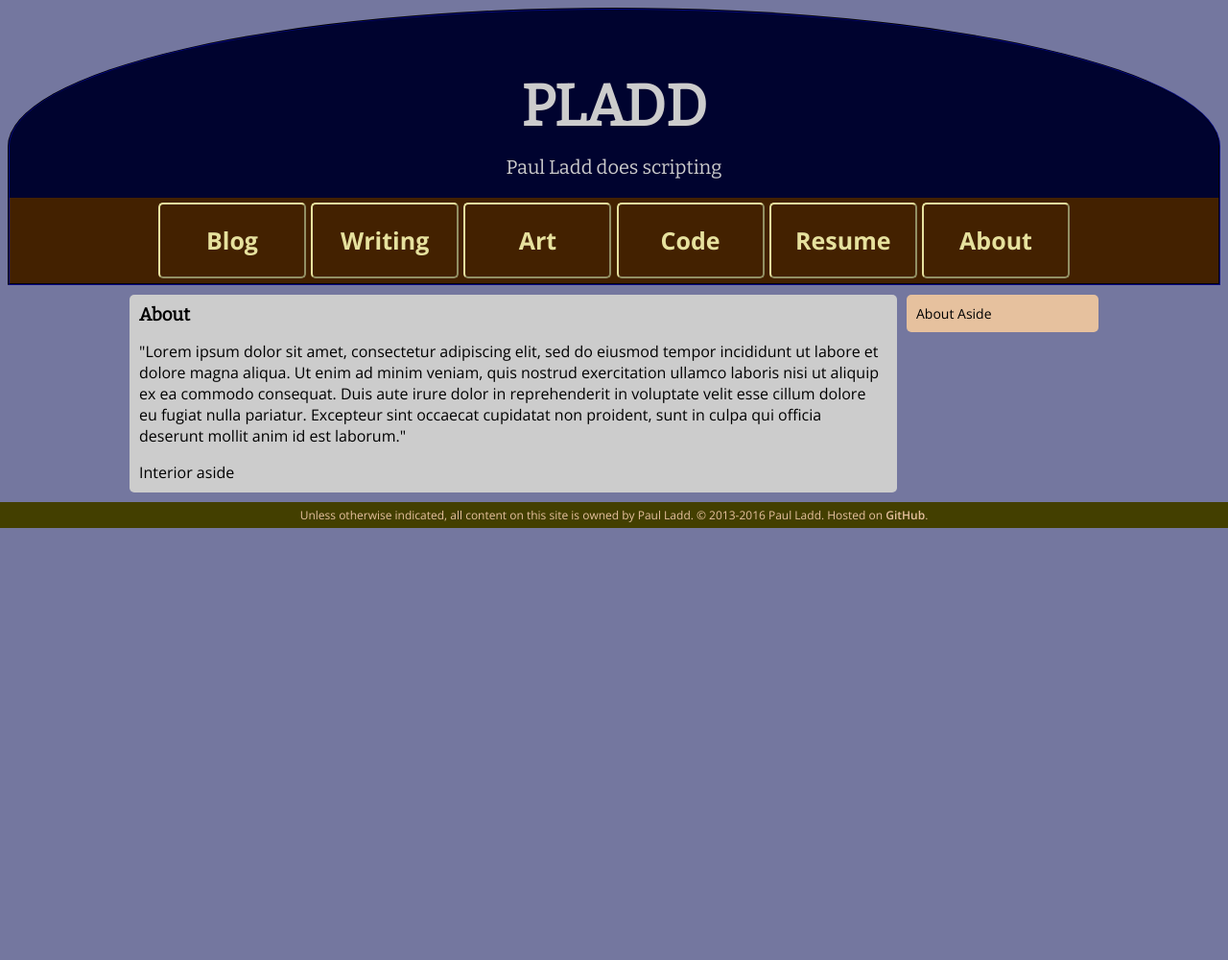
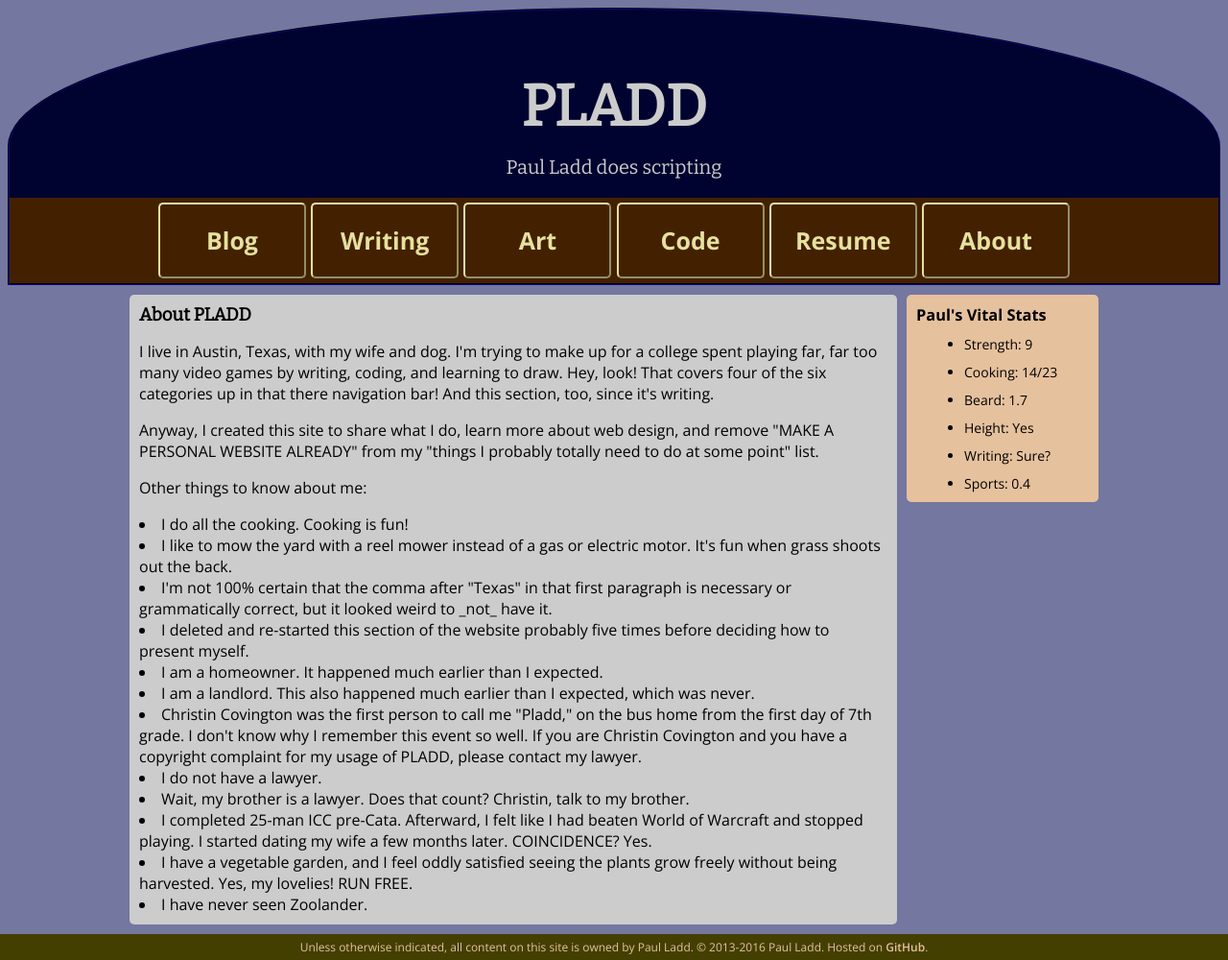
Before and after one commit to itspladd/personal-website-old, a Jekyll site: the page built from about/index.html, in a window 1280 px wide. Shown: the whole page at 96% size. Built offline with Jekyll 4.4.1, drawn with Linux system fonts in a browser that asks for light colours; before the commit the page ends 900 px from its top, so only the background shows below that.

Commit message:
Populated about page

```diff
--- a/about/index.html
+++ b/about/index.html
@@ -3,11 +3,36 @@ layout: default
 title: "Paul Ladd Does Words, Art, and Code"
 ---
 
-<aside class="sidebar"><p>About Aside</p></aside>
+<aside class="sidebar">
+    <h3>Paul's Vital Stats</h3>
+    <ul>
+        <li>Strength: 9</li>
+        <li>Cooking: 14/23</li>
+        <li>Beard: 1.7</li>
+        <li>Height: Yes</li>
+        <li>Writing: Sure?</li>
+        <li>Sports: 0.4</li>
+    </ul>
+</aside>
 <section>
     <article>
-        <h1>About</h1>
-        <p>"Lorem ipsum dolor sit amet, consectetur adipiscing elit, sed do eiusmod tempor incididunt ut labore et dolore magna aliqua. Ut enim ad minim veniam, quis nostrud exercitation ullamco laboris nisi ut aliquip ex ea commodo consequat. Duis aute irure dolor in reprehenderit in voluptate velit esse cillum dolore eu fugiat nulla pariatur. Excepteur sint occaecat cupidatat non proident, sunt in culpa qui officia deserunt mollit anim id est laborum."</p>
-        <aside>Interior aside</aside>
+        <h1>About PLADD</h1>
+        <p>I live in Austin, Texas, with my wife and dog. I'm trying to make up for a college spent playing far, far too many video games by writing, coding, and learning to draw. Hey, look! That covers four of the six categories up in that there navigation bar! And this section, too, since it's writing.</p>
+
+        <p>Anyway, I created this site to share what I do, learn more about web design, and remove "MAKE A PERSONAL WEBSITE ALREADY" from my "things I probably totally need to do at some point" list.</p>
+
+        <p>Other things to know about me:</p>
+        <li>I do all the cooking. Cooking is fun!</li>
+        <li>I like to mow the yard with a reel mower instead of a gas or electric motor. It's fun when grass shoots out the back.</li>
+        <li>I'm not 100% certain that the comma after "Texas" in that first paragraph is necessary or grammatically correct, but it looked weird to _not_ have it.</li>
+        <li>I deleted and re-started this section of the website probably five times before deciding how to present myself.</li>
+        <li>I am a homeowner. It happened much earlier than I expected.</li>
+        <li>I am a landlord. This also happened much earlier than I expected, which was never.</li>
+        <li>Christin Covington was the first person to call me "Pladd," on the bus home from the first day of 7th grade. I don't know why I remember this event so well. If you are Christin Covington and you have a copyright complaint for my usage of PLADD, please contact my lawyer.</li>
+        <li>I do not have a lawyer.</li>
+        <li>Wait, my brother is a lawyer. Does that count? Christin, talk to my brother.</li>
+        <li>I completed 25-man ICC pre-Cata. Afterward, I felt like I had beaten World of Warcraft and stopped playing. I started dating my wife a few months later. COINCIDENCE? Yes.</li>
+        <li>I have a vegetable garden, and I feel oddly satisfied seeing the plants grow freely without being harvested. Yes, my lovelies! RUN FREE.</li>
+        <li>I have never seen Zoolander.</li>
     </article>
 </section>
```
